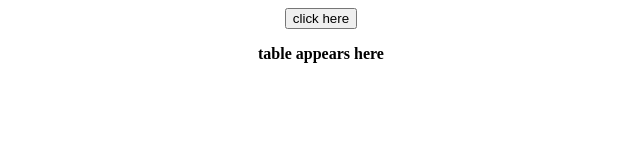
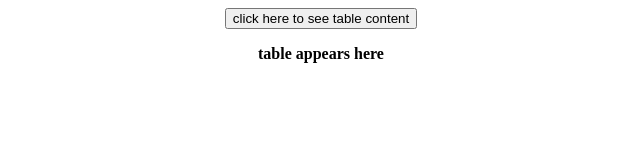
Before and after one commit to Vangari-Rajesh/project_school, a plain HTML site: page array_table.html in a window 1280 px wide. Shown: the whole page, without its empty margins (319-959 px from the left). Drawn offline with Linux system fonts and the light colour scheme.

Commit message:
Update array_table.html

```diff
--- a/array_table.html
+++ b/array_table.html
@@ -25,7 +25,7 @@
     </style>
 </head>
 <body>
-    <button type="button" onclick="myfunc()" >click here</button>
+    <button type="button" onclick="myfunc()" >click here to see table content</button>
     <p id="demo"><strong>table appears here</strong></p>
 
     <script>
```
